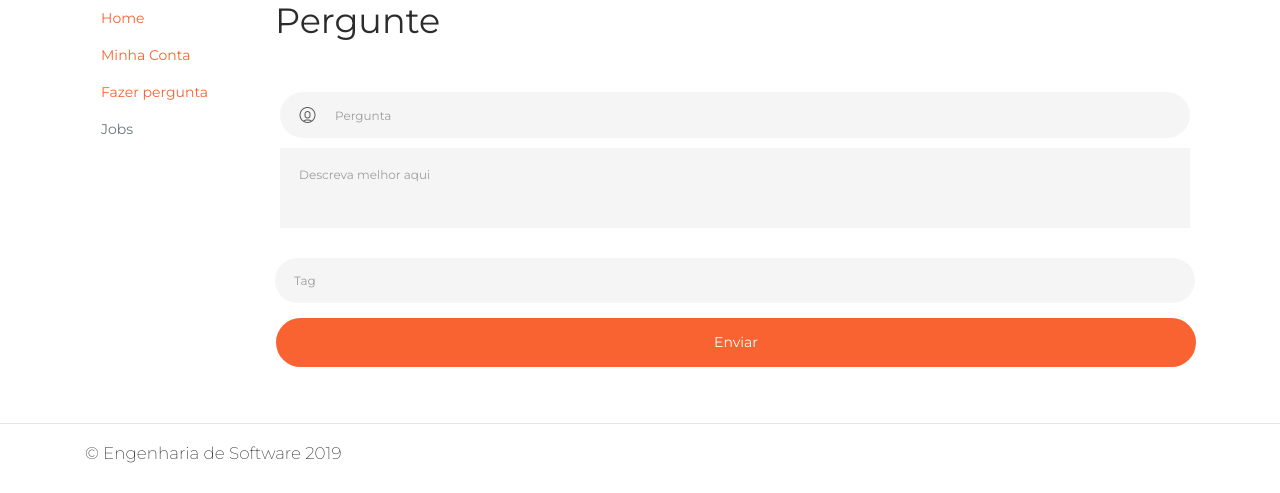
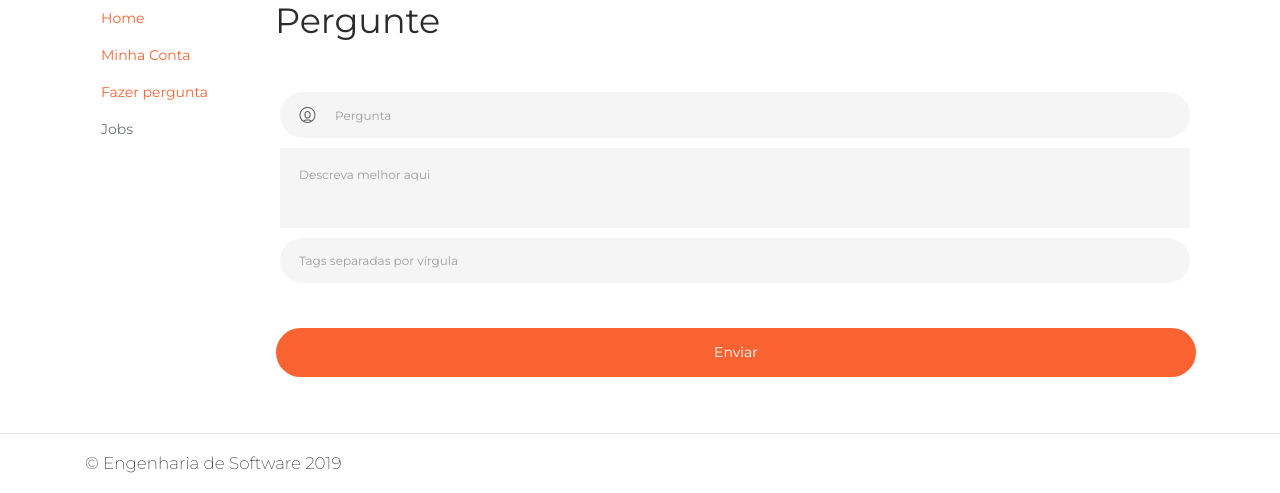
Before and after one commit to matheusbuldrini/questions-and-answers, a Flask app: page /fazer-pergunta in a window 1280 px wide. Shown: the part 464-957 px from the top of the page. Before the commit the page ends 927 px from the top, so only its background shows below. Run offline with Flask 2, Linux system fonts and the light colour scheme; the visitor is signed in with stand-in values (Sample User, id 1); some libraries are stand-ins or nearby versions.

Commit message:
Added tags.

```diff
--- a/src/run.py
+++ b/src/run.py
@@ -27,8 +27,13 @@ utils = Utils.Utils()
 def home():
     question = Question.Question()
     perguntas = question.get_all()
-    # perguntas = [{'idquestion': 1, 'title': 'Why?', 'description': 'hihi', 'data': '2017',
-    #               'fullname': 'Effy', 'tags': ['linux', 'arch']}]
+    for perg in perguntas:
+        perg['tags'] = json.loads(perg['tags'])
+        try:
+            perg['tags'] = [p for key, p in perg['tags']['Tags'].items()]
+        except:
+            perg['tags'] = ['null']
+
     return render_template('home.html', perguntas=perguntas)
 
 @app.route('/popup')
@@ -39,6 +44,12 @@ def popup(msg="Erro", links=[{'url': '/home', 'text': 'Home'}]):
 def pergunta(pergunta_id):
     question = Question.Question()
     pergunta = question.get_by_id(str(pergunta_id))
+    pergunta['tags'] = json.loads(pergunta['tags'])
+    print(pergunta['tags'])
+    try:
+        pergunta['tags'] = [p for key, p in pergunta['tags']['Tags'].items()]
+    except:
+        pergunta['tags'] = ['null']
     if request.method == 'POST':
         answer = Answer.Answer()
         if session['logged_user_id']:
@@ -56,7 +67,8 @@ def pergunta(pergunta_id):
                                pergunta_fullname = str(pergunta['fullname']),
                                pergunta_title = str(pergunta['title']),
                                pergunta_data = str(pergunta['data']),
-                               pergunta_desc = str(pergunta['description']))
+                               pergunta_desc = str(pergunta['description']),
+                               pergunta_tag = pergunta['tags'])
 
 @app.route("/pergunta-votar", methods=['POST'])
 def votar_pergunta():
@@ -182,6 +194,14 @@ def minhas_perguntas():
     else:
         question = Question.Question()
         perguntas = question.get_by_user(str(session.get('logged_user_id')))
+
+        for perg in perguntas:
+            perg['tags'] = json.loads(perg['tags'])
+            try:
+                perg['tags'] = [p for key, p in perg['tags']['Tags'].items()]
+            except:
+                perg['tags'] = ['null']
+
         return render_template('minhas-perguntas.html', perguntas=perguntas)
 
 @app.route("/minhas-respostas")
@@ -233,6 +253,21 @@ def remover_resposta_confirmado(resposta_id):
         utils.set_alert('success', 'Resposta removida!')
     return redirect(url_for('minhas_respostas'))
 
+@app.route("/perguntas-por-tag/<tag>/")
+def perguntas_por_tag(tag):
+    question = Question.Question()
+    perguntas = question.get_by_tag(str(tag))
+    print(perguntas)
+
+    for perg in perguntas:
+        perg['tags'] = json.loads(perg['tags'])
+        try:
+            perg['tags'] = [p for key, p in perg['tags']['Tags'].items()]
+        except:
+            perg['tags'] = ['null']
+
+    return render_template('perguntas-por-tag.html', perguntas=perguntas, tag=tag)
+
 
 @app.route("/pesquisar", methods=['POST'])
 def pesquisar():
--- a/src/templates/editar-pergunta.html
+++ b/src/templates/editar-pergunta.html
@@ -16,6 +16,9 @@
         <div class="input-group no-border input-lg">
           <textarea class="form-control" rows="20" name="description" placeholder="Descreva melhor aqui">{{ pergunta_desc }}</textarea>
         </div>
+      <div class="input-group no-border input-lg">
+         <input type="text" name="tag" class="form-control" placeholder="Tags separadas por vígula">
+      </div>
       </div>
       <div class="card-footer text-center">
         <input type="submit" value="Enviar" class="btn btn-primary btn-round btn-lg btn-block">
--- a/src/templates/fazer-pergunta.html
+++ b/src/templates/fazer-pergunta.html
@@ -16,9 +16,9 @@
                 <div class="input-group no-border input-lg">
                   <textarea class="form-control" rows="20" name="body" placeholder="Descreva melhor aqui"></textarea>
                 </div>
+              <div class="input-group no-border input-lg">
+                <input type="text" name="tag" class="form-control" placeholder="Tags separadas por vírgula">
               </div>
-              <div class="input-group no-border input-lg">
-                <input type="text" name="tag" class="form-control" placeholder="Tag">
               </div>
               <div class="card-footer text-center">
                 <input type="submit" value="Enviar" class="btn btn-primary btn-round btn-lg btn-block">
--- a/src/templates/home.html
+++ b/src/templates/home.html
@@ -27,7 +27,9 @@
 		<span id="question-msg_{{ perg.idquestion }}"></span>
 
       {% for tag in perg.tags %}
+      <a href="/perguntas-por-tag/{{ tag }}">
      	 <button class="btn btn-primary btn-outline-primary btn-round">{{ tag }}</button>
+       </a>
       {% endfor %}
 	</div>
 	</div>
--- a/src/templates/pergunta.html
+++ b/src/templates/pergunta.html
@@ -18,6 +18,11 @@
 		<button class="btn btn-primary btn-outline-primary btn-round">
 			{{ pergunta_fullname }}
 		</button>
+    {%for tag in pergunta_tag%}
+        <a href="/perguntas-por-tag/{{ tag }}">
+         	 <button class="btn btn-primary btn-outline-primary btn-round">{{ tag }}</button>
+        </a>
+    {% endfor %}
 		<span id="question-msg_{{ pergunta_id }}"></span>
 	</div>
 	</div>
```
Also changed, not shown: src/classes/question.py (+7 -4 lines), src/templates/perguntas-por-tag.html (renamed from src/templates/cadastro.html, +31 -34 lines).
